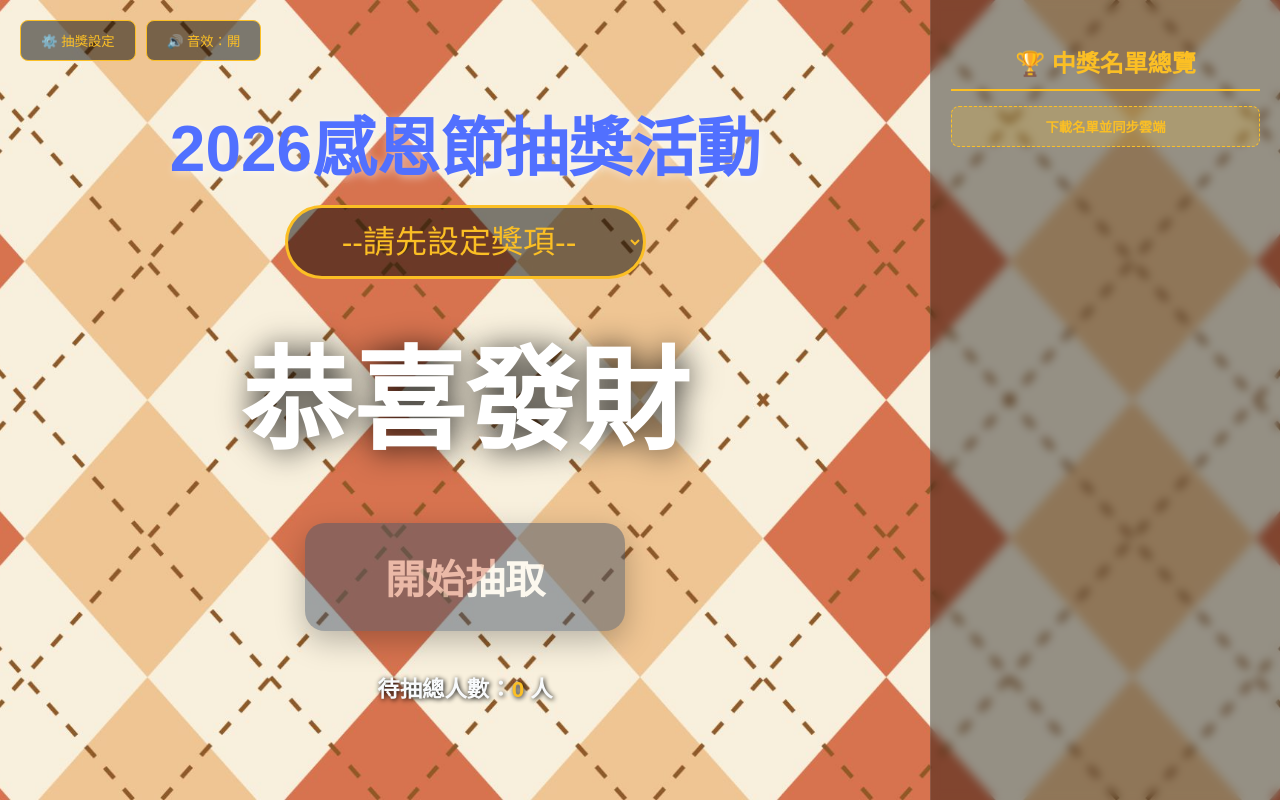
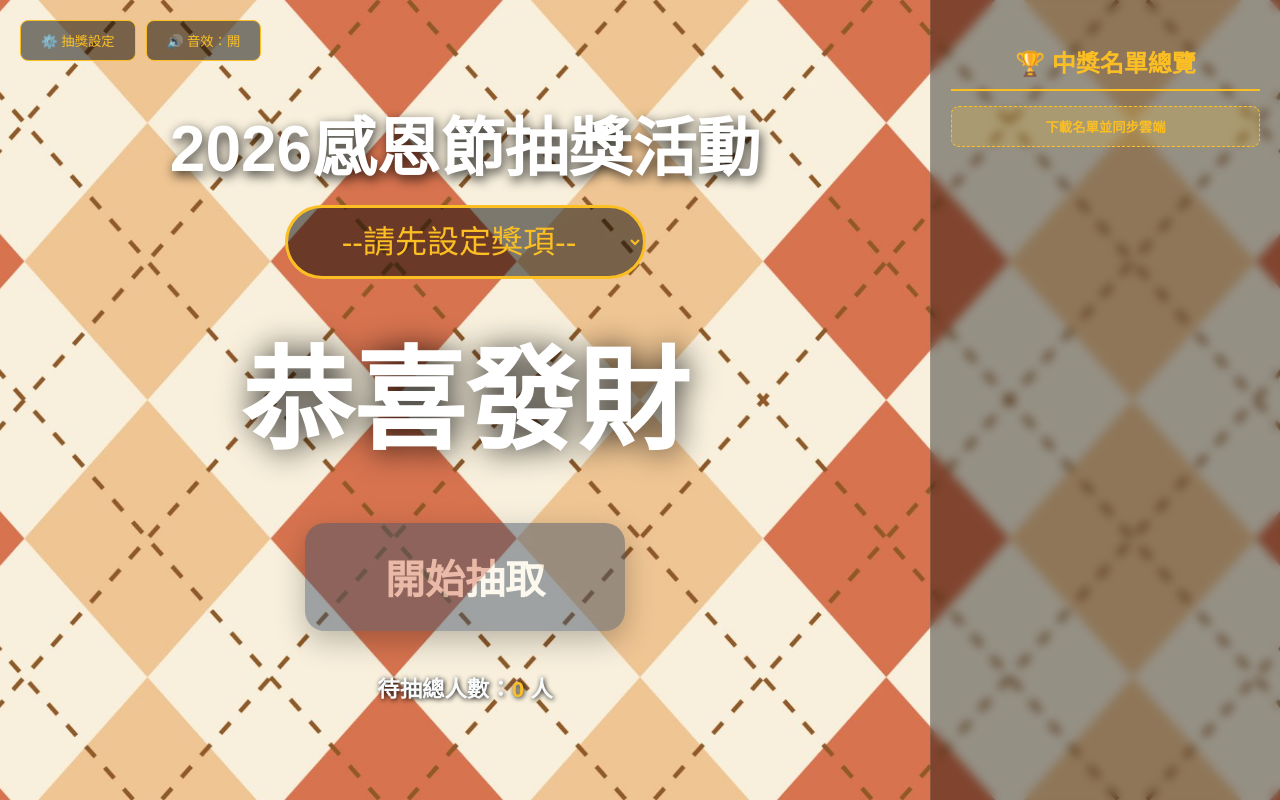
Before and after one commit to Apple54986/2026luckythanksgiving, a plain HTML site: page index.html in a window 1280 px wide. Drawn offline with nearby package versions, Linux system fonts and the light colour scheme.

Commit message:
Update index.html

```diff
--- a/index.html
+++ b/index.html
@@ -18,7 +18,7 @@
         .history-item .p-name { color: white; font-weight: bold; font-size: 1.2rem; }
         .history-item .p-prize { color: var(--primary-gold); font-size: 0.9rem; }
         .main-content { display: flex; flex-direction: column; align-items: center; justify-content: center; position: relative; }
-        .main-title { font-size: 4rem; color: #5170ff; margin-bottom: 1rem; text-shadow: 2px 2px 10px rgba(255, 255, 255, 0.5); font-weight: bold; }
+        .main-title { font-size: 4rem; color: #ffffff; margin-bottom: 1rem; text-shadow: 2px 4px 12px rgba(0, 0, 0, 0.8); font-weight: bold; }
         .prize-select { font-size: 2rem; background: rgba(0, 0, 0, 0.5); color: var(--primary-gold); padding: 15px 50px; border-radius: 50px; border: 3px solid var(--primary-gold); outline: none; cursor: pointer; text-align: center; }
         .rolling-box { font-size: 7rem; font-weight: 900; height: 180px; color: white; margin-bottom: 2rem; text-shadow: 2px 2px 30px rgba(0,0,0,0.8); }
         .big-draw-btn { background: linear-gradient(135deg, #f59e0b, #d97706); color: white; border: none; padding: 25px 80px; font-size: 2.5rem; font-weight: bold; border-radius: 20px; cursor: pointer; transition: 0.3s; box-shadow: 0 10px 30px rgba(0,0,0,0.5); }
```
